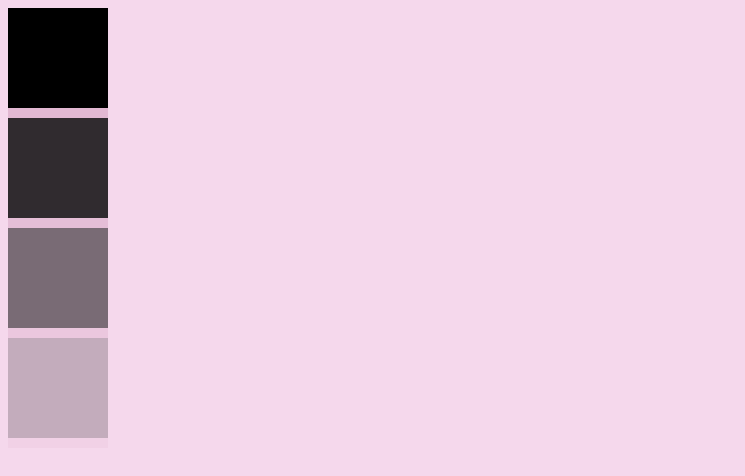
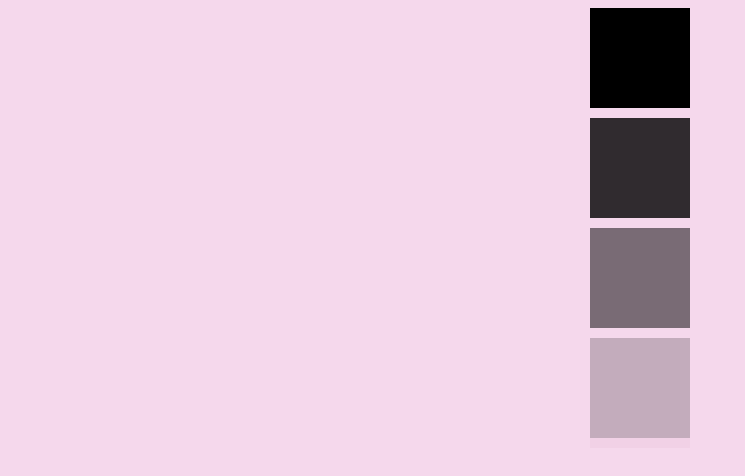
Before and after one commit to karolinaolczak/kwadraty, a plain HTML site: page index.html in a window 1280 px wide. Shown: the whole page, without its empty margins (0-745 px from the left). Drawn offline with Linux system fonts and the light colour scheme.

Commit message:
kwadraty-poprawione

```diff
--- a/index.html
+++ b/index.html
@@ -19,10 +19,12 @@
             width: 100px;
             height: 100px;
             background: black;
-            border-bottom-color: rgb(226, 184, 210);
+            border-bottom-color: rgb(245, 216, 236);
             border-bottom-style: solid;
             border-bottom-width: 10px;
   opacity: 1;
+  margin-left: auto;
+  margin-right: auto;
   }</style>
 
   <style>
@@ -30,10 +32,12 @@
             width: 100px;
             height: 100px;
             background: black;
-            border-bottom-color: rgb(226, 184, 210);
+            border-bottom-color: rgb(245, 216, 236);
             border-bottom-style: solid;
             border-bottom-width: 10px;
   opacity: 0.8;
+  margin-left: auto;
+  margin-right: auto;
    } </style>
 
    <style>
@@ -41,10 +45,12 @@
     width: 100px;
             height: 100px;
             background: black;
-            border-bottom-color: rgb(226, 184, 210);
+            border-bottom-color: rgb(245, 216, 236);
             border-bottom-style: solid;
             border-bottom-width: 10px;
   opacity: 0.5;
+  margin-left: auto;
+  margin-right: auto;
    }   </style>
 
    <style>
@@ -56,6 +62,8 @@
             border-bottom-style: solid;
             border-bottom-width: 10px;
   opacity: 0.2;
+  margin-left: auto;
+  margin-right: auto;
    }  </style>
 
 <div class="square1"></div>
```
